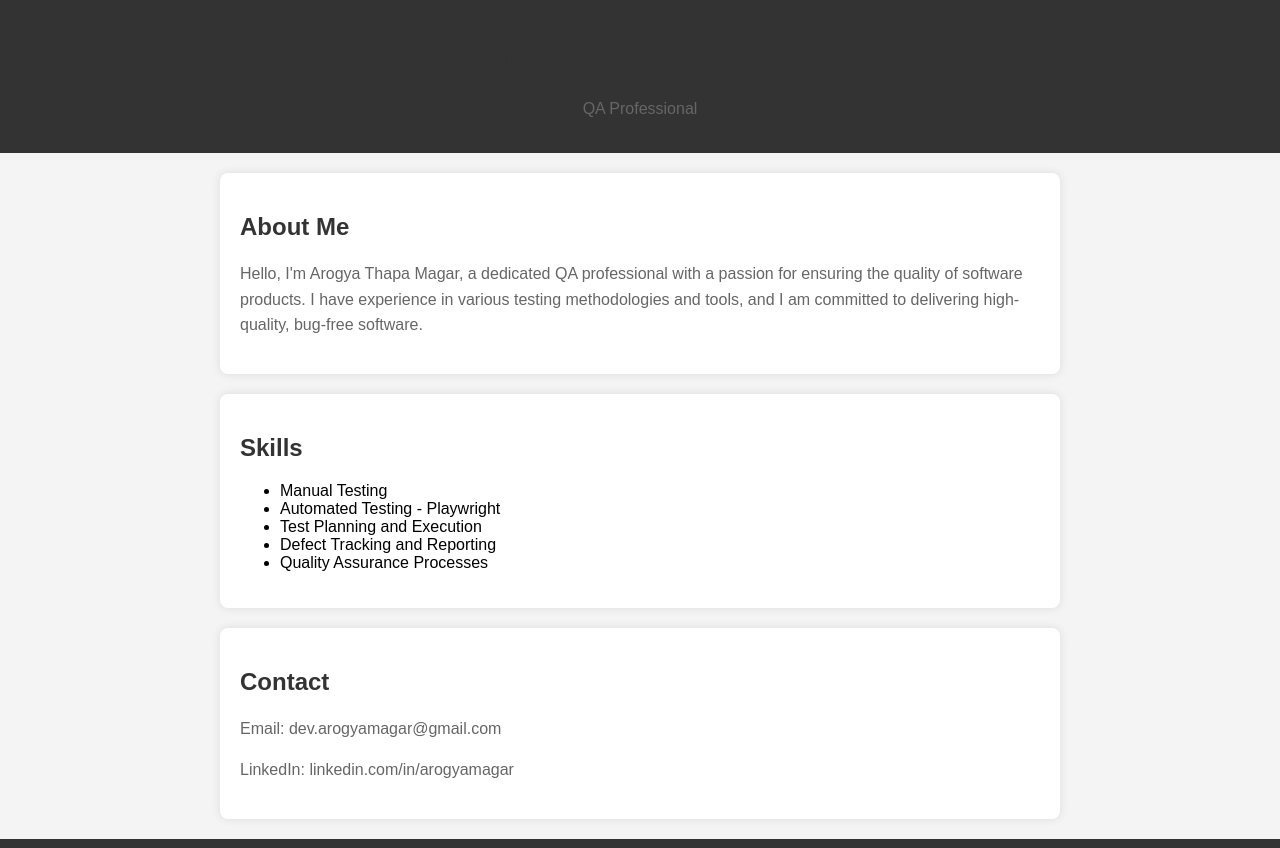
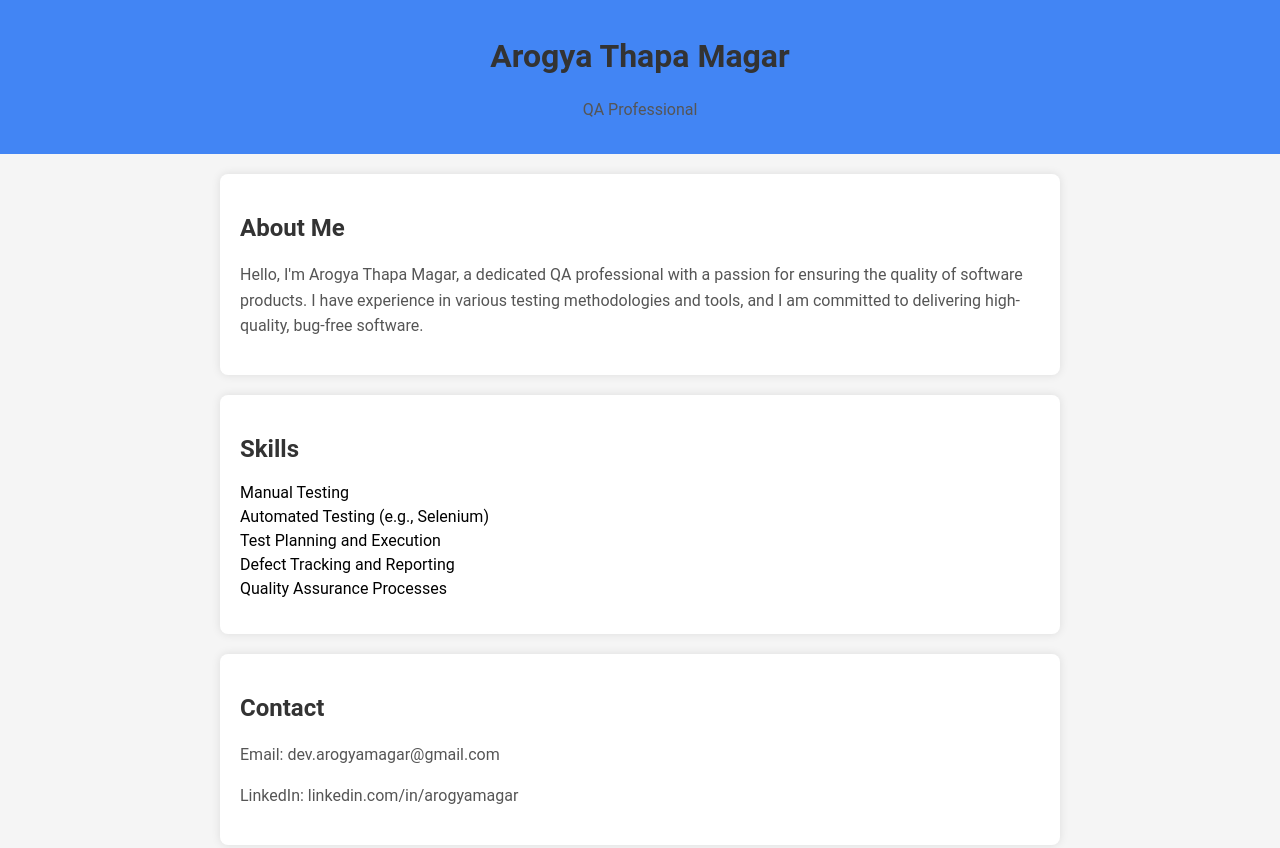
Before and after one commit to arogyamagar/arogyamagar.github.io, a plain HTML site: page index.html in a window 1280 px wide. Shown: the top 848 px of the page. Drawn offline with Linux system fonts and the light colour scheme.

Commit message:
Update index.html

```diff
--- a/index.html
+++ b/index.html
@@ -6,14 +6,14 @@
     <title>Arogya Thapa Magar - QA</title>
     <style>
         body {
-            font-family: 'Arial', sans-serif;
+            font-family: 'Roboto', sans-serif;
             margin: 0;
             padding: 0;
-            background-color: #f4f4f4;
+            background-color: #f5f5f5;
         }
 
         header {
-            background-color: #333;
+            background-color: #4285f4;
             color: #fff;
             text-align: center;
             padding: 1em 0;
@@ -34,7 +34,16 @@
 
         p {
             line-height: 1.6;
-            color: #666;
+            color: #555;
+        }
+
+        ul {
+            list-style-type: none;
+            padding: 0;
+        }
+
+        li {
+            margin-bottom: 5px;
         }
 
         footer {
@@ -61,7 +70,7 @@
         <h2>Skills</h2>
         <ul>
             <li>Manual Testing</li>
-            <li>Automated Testing - Playwright</li>
+            <li>Automated Testing (e.g., Selenium)</li>
             <li>Test Planning and Execution</li>
             <li>Defect Tracking and Reporting</li>
             <li>Quality Assurance Processes</li>
```
